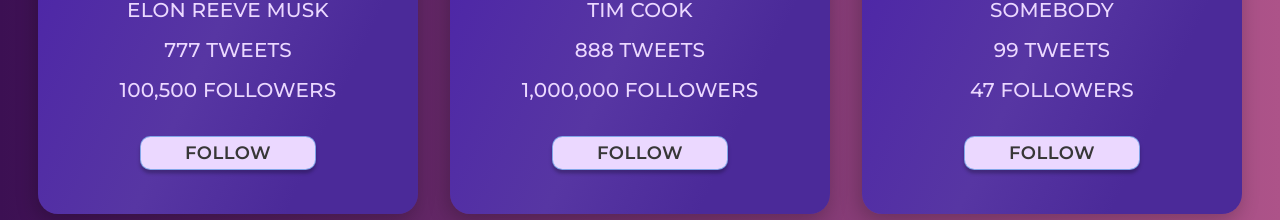
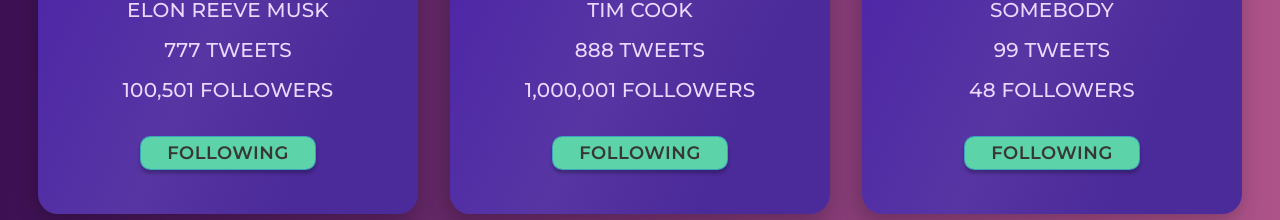
Before and after one commit to Alex-T-T/training-test-task, a React (Create React App) app: page / in a window 1280 px wide. Shown: the part 344-564 px from the top of the page. Built offline with nearby package versions, Linux system fonts and the light colour scheme.

Commit message:
Update Card.js
change logic of 4 useEffects to 1 useEffect

```diff
--- a/src/components/Card/Card.js
+++ b/src/components/Card/Card.js
@@ -9,33 +9,19 @@
     const [isFollowing, setIsFollowing] = useState(false)
     const [count, setCount] = useState(followers)
 
-useEffect(() => {
-    followed.includes(id) && setIsFollowing(true)
-}, [ followed, id])
+    useEffect(() => {
 
-useEffect(() => {
-    followed.includes(id) && setCount(followers + 1 )
+        if (!followed.includes(id)) {
+            setIsFollowing(false)
+            setCount(followers)
+        }
+
+        setIsFollowing(true)
+        setCount(followers + 1)
 }, [followed, followers, id])
-
-useEffect(() => {
-    !followed.includes(id) && setCount(followers)
-}, [followed, followers, id])
-
-useEffect(() => {
-    !followed.includes(id) && setIsFollowing(false)
-}, [followed, id])
 
 
     const handleClick = () => {
-        console.log('click')
-        // if (!followed.includes(id)) {
-        //     // setCount(count + 1)
-        //     // setIsFollowing(true)
-        //     onClick(id)
-        //     return
-        // }
-        // setCount(count - 1)
-        // setIsFollowing(false)
         onClick(id)
     }
 
```
